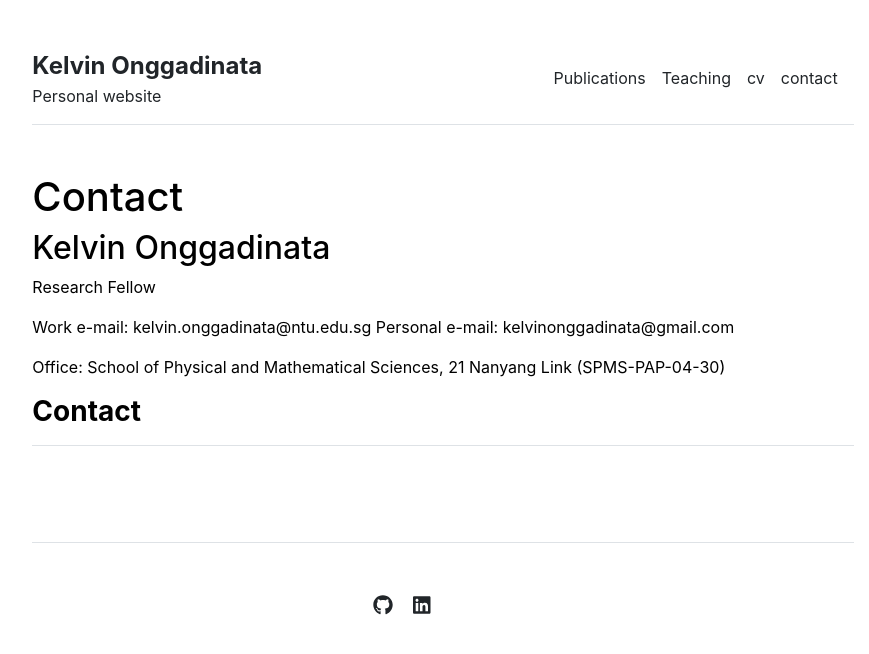
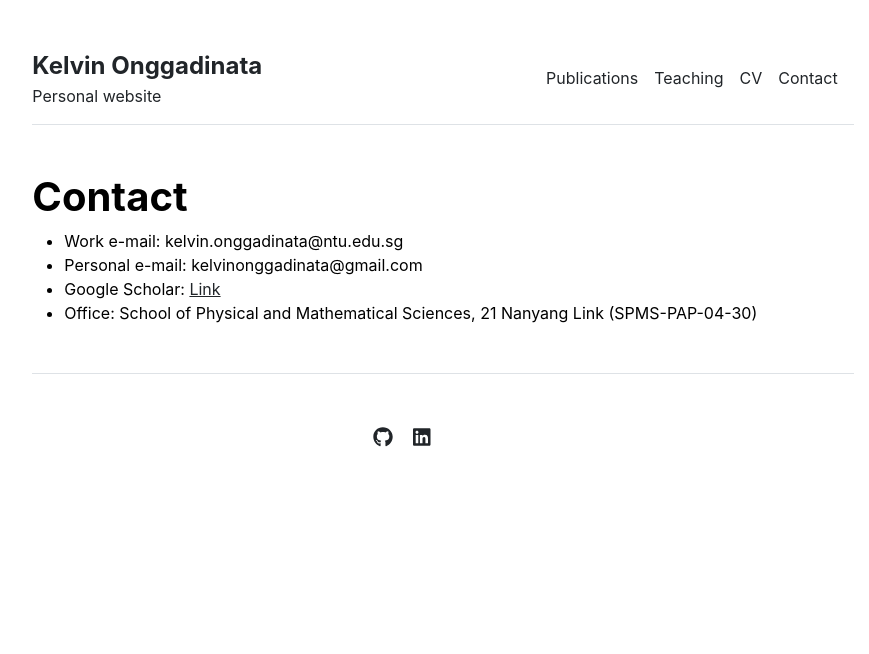
Before and after one commit to konggadinata/konggadinata.github.io, a Jekyll site: the page built from contact.md, in a window 1280 px wide. Shown: the top 654 px of the page, without its empty margins (197-1066 px from the left). Built offline with Jekyll 4.4.1, drawn with Linux system fonts in a browser that asks for light colours.

Commit message:
More updates

```diff
--- a/_data/publications.yml
+++ b/_data/publications.yml
@@ -1,6 +1,5 @@
 featured:
-- {name: 'Quantum Bayesian Inference in Quasiprobability Representations', url: 'https://journals.aps.org/prxquantum/abstract/10.1103/PRXQuantum.4.020352'}
 
 index:
-
+- {name: 'Quantum Bayesian Inference in Quasiprobability Representations', url: 'https://journals.aps.org/prxquantum/abstract/10.1103/PRXQuantum.4.020352'}
 - {name: 'Simulation of quantum nonlocality of local negative bits', url: 'https://journals.aps.org/pra/abstract/10.1103/PhysRevA.108.032204'}
--- a/_data/settings.yml
+++ b/_data/settings.yml
@@ -1,8 +1,8 @@
 menu:
 - {name: 'Publications', url: '/publications'}
 - {name: 'Teaching', url: '/courses'}
-- {name: 'cv', url: '/cv'}
-- {name: 'contact', url: '/contact'}
+- {name: 'CV', url: '/cv'}
+- {name: 'Contact', url: '/contact'}
 
 people:
 - {name: 'Primary Investigator', title: 'Researcher', department: 'Physics & Astronomy', institution: 'Some University', institution_address: '1 Main Street, Canada', phone: '(000) 000-0000', email: 'hello@university.edu', office: 'Science Building 505', image: 'assets/img/primary-investigator.jpg', url: 'primary-investigator'}
--- a/_layouts/contact.html
+++ b/_layouts/contact.html
@@ -3,5 +3,3 @@ layout: default
 ---
 
 {{ content }}
-
-{% include contact.html %}
--- a/contact.md
+++ b/contact.md
@@ -3,13 +3,9 @@ layout: contact
 title: "Contact"
 ---
 
-# Contact
+# **Contact**
 
-## Kelvin Onggadinata
-
-Research Fellow
-
-Work e-mail: kelvin.onggadinata@ntu.edu.sg
-Personal e-mail: kelvinonggadinata@gmail.com
-
-Office: School of Physical and Mathematical Sciences, 21 Nanyang Link (SPMS-PAP-04-30)
+- Work e-mail: kelvin.onggadinata@ntu.edu.sg
+- Personal e-mail: kelvinonggadinata@gmail.com
+- Google Scholar: [Link](https://scholar.google.com.sg/citations?user=ZwabIs0AAAAJ&hl=en)
+- Office: School of Physical and Mathematical Sciences, 21 Nanyang Link (SPMS-PAP-04-30)
```
Also changed, not shown: courses.md (+2 -0 lines), README.md.
